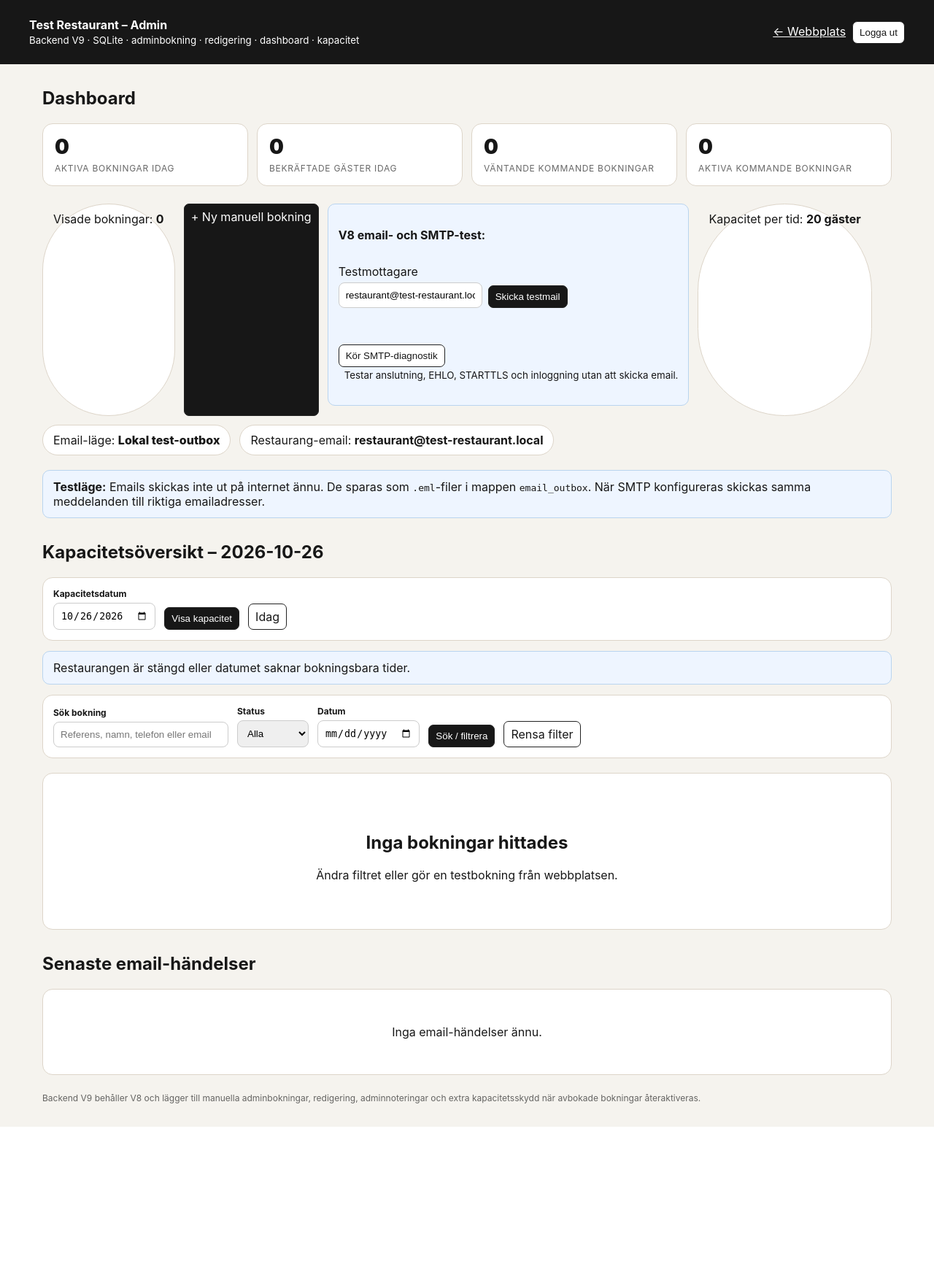
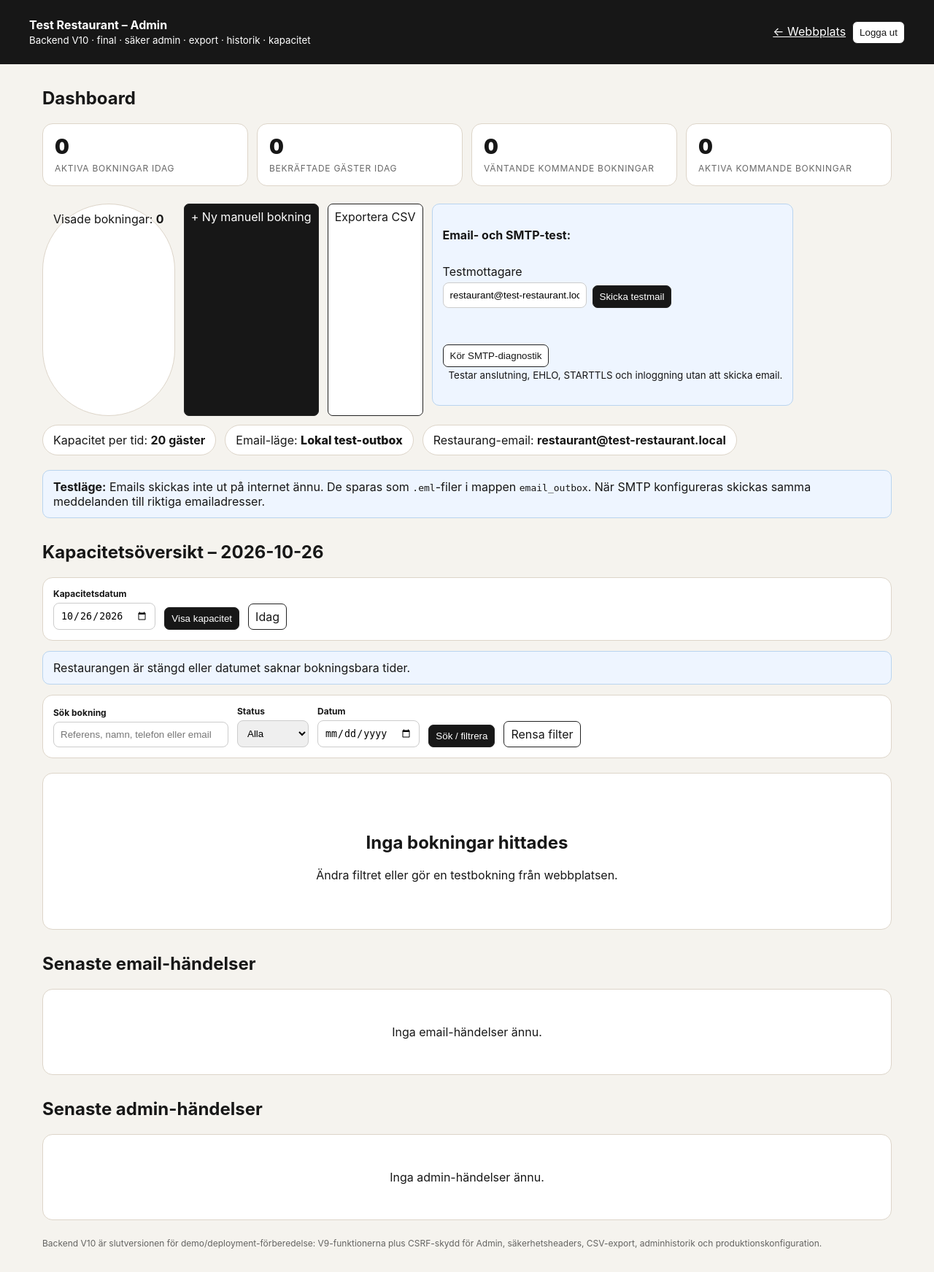
Before and after one commit to mehzan07/nordic_table, a Flask app: page /admin in a window 1280 px wide. Shown: the whole page at 73% size. Before the commit the page ends 1544 px from the top, so only its background shows below. Run offline with Flask 3, Linux system fonts and the light colour scheme; the visitor is signed in with stand-in values (Sample User, id 1); data that the repository does not hold is empty.

Commit message:
Add Backend V10 final production-ready version

```diff
--- a/app.py
+++ b/app.py
@@ -1,5 +1,7 @@
 from __future__ import annotations
 
+import csv
+import io
 import os
 import re
 import secrets
@@ -14,6 +16,7 @@ from dotenv import load_dotenv
 
 from flask import (
     Flask,
+    Response,
     flash,
     jsonify,
     redirect,
@@ -30,6 +33,13 @@ OUTBOX_DIR = BASE_DIR / "email_outbox"
 
 app = Flask(__name__)
 app.secret_key = os.getenv("SECRET_KEY", "dev-secret-change-me")
+APP_ENV = os.getenv("APP_ENV", "development").strip().lower()
+SESSION_COOKIE_SECURE = os.getenv("SESSION_COOKIE_SECURE", "true" if APP_ENV == "production" else "false").lower() in {"1", "true", "yes", "on"}
+app.config.update(
+    SESSION_COOKIE_HTTPONLY=True,
+    SESSION_COOKIE_SAMESITE="Lax",
+    SESSION_COOKIE_SECURE=SESSION_COOKIE_SECURE,
+)
 
 ADMIN_PASSWORD = os.getenv("ADMIN_PASSWORD", "demo1234")
 MAX_GUESTS_PER_SLOT = int(os.getenv("MAX_GUESTS_PER_SLOT", "20"))
@@ -126,6 +136,64 @@ def init_db() -> None:
                 FOREIGN KEY(reservation_id) REFERENCES reservations(id)
             )
             """
+        )
+        conn.execute(
+            """
+            CREATE TABLE IF NOT EXISTS audit_events (
+                id INTEGER PRIMARY KEY AUTOINCREMENT,
+                created_at TEXT NOT NULL,
+                action TEXT NOT NULL,
+                reservation_id INTEGER,
+                reference TEXT NOT NULL DEFAULT '',
+                detail TEXT NOT NULL DEFAULT '',
+                FOREIGN KEY(reservation_id) REFERENCES reservations(id)
+            )
+            """
+        )
+
+
+
+def csrf_token() -> str:
+    token = session.get("_csrf_token")
+    if not token:
+        token = secrets.token_urlsafe(32)
+        session["_csrf_token"] = token
+    return token
+
+
+@app.context_processor
+def inject_csrf_token():
+    return {"csrf_token": csrf_token}
+
+
+@app.before_request
+def protect_admin_post_requests():
+    if request.method == "POST" and request.path.startswith("/admin"):
+        expected = session.get("_csrf_token", "")
+        provided = request.form.get("_csrf_token", "")
+        if not expected or not provided or not secrets.compare_digest(str(expected), str(provided)):
+            return "Ogiltig eller saknad säkerhetstoken. Ladda om sidan och försök igen.", 400
+
+
+@app.after_request
+def add_security_headers(response):
+    response.headers.setdefault("X-Content-Type-Options", "nosniff")
+    response.headers.setdefault("X-Frame-Options", "DENY")
+    response.headers.setdefault("Referrer-Policy", "strict-origin-when-cross-origin")
+    response.headers.setdefault("Permissions-Policy", "camera=(), microphone=(), geolocation=()")
+    if APP_ENV == "production":
+        response.headers.setdefault("Strict-Transport-Security", "max-age=31536000; includeSubDomains")
+    return response
+
+
+def log_audit(action: str, reservation_id: int | None = None, reference: str = "", detail: str = "") -> None:
+    with get_db() as conn:
+        conn.execute(
+            """
+            INSERT INTO audit_events (created_at, action, reservation_id, reference, detail)
+            VALUES (?, ?, ?, ?, ?)
+            """,
+            (datetime.now().isoformat(timespec="seconds"), action, reservation_id, reference, detail[:1000]),
         )
 
 
@@ -862,7 +930,7 @@ def availability():
 def admin_login():
     if request.method == "POST":
         password = request.form.get("password", "")
-        if password == ADMIN_PASSWORD:
+        if secrets.compare_digest(password, ADMIN_PASSWORD):
             session["admin_logged_in"] = True
             return redirect(url_for("admin"))
         flash("Fel lösenord.", "error")
@@ -932,6 +1000,13 @@ def admin():
             LIMIT 20
             """
         ).fetchall()
+        audit_rows = conn.execute(
+            """
+            SELECT * FROM audit_events
+            ORDER BY created_at DESC, id DESC
+            LIMIT 20
+            """
+        ).fetchall()
 
     overview_date = overview_date_filter or date.today().isoformat()
     overview = capacity_overview(overview_date)
@@ -942,6 +1017,7 @@ def admin():
         "admin.html",
         reservations=rows,
         email_events=email_rows,
+        audit_events=audit_rows,
         email_mode=email_mode(),
         restaurant_email=RESTAURANT_EMAIL,
         max_guests_per_slot=MAX_GUESTS_PER_SLOT,
@@ -957,6 +1033,46 @@ def admin():
         capacity_overview=overview,
         overview_booked=overview_booked,
         overview_remaining=overview_remaining,
+    )
+
+
+@app.get("/admin/export.csv")
+@admin_required
+def admin_export_csv():
+    status_filter = request.args.get("status", "").strip().lower()
+    date_filter = request.args.get("reservation_date", request.args.get("date", "")).strip()
+    search_filter = request.args.get("q", "").strip()
+
+    query = "SELECT * FROM reservations WHERE 1=1"
+    params: list[str] = []
+    if status_filter in {"pending", "confirmed", "cancelled"}:
+        query += " AND status = ?"
+        params.append(status_filter)
+    if date_filter:
+        query += " AND reservation_date = ?"
+        params.append(date_filter)
+    if search_filter:
+        like = f"%{search_filter}%"
+        query += " AND (reference LIKE ? OR name LIKE ? OR phone LIKE ? OR email LIKE ?)"
+        params.extend([like, like, like, like])
+    query += " ORDER BY reservation_date ASC, reservation_time ASC, created_at DESC"
+
+    with get_db() as conn:
+        rows = conn.execute(query, params).fetchall()
+
+    output = io.StringIO()
+    output.write("\ufeff")  # Excel-friendly UTF-8 BOM
+    writer = csv.writer(output)
+    writer.writerow(["reference", "date", "time", "guests", "name", "phone", "email", "status", "language", "special_requests", "admin_note", "created_at"])
+    for r in rows:
+        writer.writerow([r["reference"], r["reservation_date"], r["reservation_time"], r["guests"], r["name"], r["phone"], r["email"], r["status"], r["language"], r["special_requests"], r["admin_note"], r["created_at"]])
+
+    filename = f"reservations-{date.today().isoformat()}.csv"
+    log_audit("csv_export", detail=f"Exporterade {len(rows)} bokningar till CSV")
+    return Response(
+        output.getvalue(),
+        mimetype="text/csv; charset=utf-8",
+        headers={"Content-Disposition": f'attachment; filename="{filename}"'},
     )
 
 
@@ -992,6 +1108,7 @@ def admin_new_reservation():
                 )
                 reservation_id = cursor.lastrowid
                 reservation = conn.execute("SELECT * FROM reservations WHERE id = ?", (reservation_id,)).fetchone()
+            log_audit("reservation_created", reservation_id, reference, f"Manuell adminbokning skapad: {cleaned['guests']} gäster {cleaned['reservation_date']} {cleaned['reservation_time']} status={cleaned['status']}")
             if request.form.get("send_email") == "1":
                 subject, body = customer_received_email(reservation)
                 ok, message = send_email(reservation["email"], subject, body, reservation_id, "admin_created")
@@ -1032,6 +1149,7 @@ def admin_edit_reservation(reservation_id: int):
                      cleaned["language"], cleaned["status"], cleaned["admin_note"], reservation_id),
                 )
                 updated = conn.execute("SELECT * FROM reservations WHERE id = ?", (reservation_id,)).fetchone()
+            log_audit("reservation_edited", reservation_id, updated["reference"], f"Admin redigerade bokningen: {updated['guests']} gäster {updated['reservation_date']} {updated['reservation_time']} status={updated['status']}")
             if request.form.get("send_email") == "1":
                 subject, body = customer_status_email(updated, updated["status"])
                 ok, message = send_email(updated["email"], subject, body, reservation_id, "admin_edited")
@@ -1086,6 +1204,7 @@ def update_status(reservation_id: int):
             "SELECT * FROM reservations WHERE id = ?", (reservation_id,)
         ).fetchone()
 
+    log_audit("status_changed", reservation_id, reservation["reference"], f"Status ändrad från {old_status} till {status}")
     subject, body = customer_status_email(reservation, status)
     email_ok, email_message = send_email(
         recipient=reservation["email"],
@@ -1129,9 +1248,9 @@ def admin_email_test():
 
     ok, message = send_email(
         recipient=recipient,
-        subject="Test Restaurant – Backend V9 testmail",
+        subject="Test Restaurant – Backend V10 testmail",
         body=(
-            "Detta är ett testmail från Test Restaurant Backend V9.\n\n"
+            "Detta är ett testmail från Test Restaurant Backend V10.\n\n"
             f"Email-läge: {email_mode()}\n"
             f"Skickat: {datetime.now().isoformat(timespec='seconds')}\n"
         ),
@@ -1149,14 +1268,16 @@ def health():
         {
             "ok": True,
             "database": DB_PATH.name,
-            "backend_version": "V9",
+            "backend_version": "V10",
             "max_guests_per_slot": MAX_GUESTS_PER_SLOT,
             "email_mode": email_mode(),
             "restaurant_email": RESTAURANT_EMAIL,
+            "app_env": APP_ENV,
+            "session_cookie_secure": SESSION_COOKIE_SECURE,
         }
     )
 
 
 if __name__ == "__main__":
     init_db()
-    app.run(host="127.0.0.1", port=5000, debug=True)
+    app.run(host="127.0.0.1", port=5000, debug=os.getenv("FLASK_DEBUG", "false").lower() in {"1", "true", "yes", "on"})
--- a/requirements.txt
+++ b/requirements.txt
@@ -1,2 +1,3 @@
 Flask>=3.0,<4
 python-dotenv>=1.0,<2
+gunicorn>=23.0,<24
--- a/templates/admin.html
+++ b/templates/admin.html
@@ -32,8 +32,8 @@
 <body>
 <header>
   <div class="wrap">
-    <div><strong>Test Restaurant – Admin</strong><br><small>Backend V9 · SQLite · adminbokning · redigering · dashboard · kapacitet</small></div>
-    <div><a href="/">← Webbplats</a>&nbsp;&nbsp;<form method="post" action="/admin/logout"><button type="submit">Logga ut</button></form></div>
+    <div><strong>Test Restaurant – Admin</strong><br><small>Backend V10 · final · säker admin · export · historik · kapacitet</small></div>
+    <div><a href="/">← Webbplats</a>&nbsp;&nbsp;<form method="post" action="/admin/logout"><input type="hidden" name="_csrf_token" value="{{ csrf_token() }}"><button type="submit">Logga ut</button></form></div>
   </div>
 </header>
 <main>
@@ -53,16 +53,17 @@
   <div class="summary">
     <div class="pill">Visade bokningar: <strong>{{ reservations|length }}</strong></div>
     <a class="btn primary" href="/admin/reservations/new">+ Ny manuell bokning</a>
+    <a class="btn" href="{{ url_for('admin_export_csv', q=search_filter, status=status_filter, reservation_date=date_filter) }}">Exportera CSV</a>
   <div class="flash info">
-    <strong>V8 email- och SMTP-test:</strong>
-    <form method="post" action="/admin/email-test" style="display:flex;gap:8px;flex-wrap:wrap;align-items:end;margin-top:10px">
+    <strong>Email- och SMTP-test:</strong>
+    <form method="post" action="/admin/email-test" style="display:flex;gap:8px;flex-wrap:wrap;align-items:end;margin-top:10px"><input type="hidden" name="_csrf_token" value="{{ csrf_token() }}">
       <label style="display:flex;flex-direction:column;gap:5px">
         Testmottagare
         <input type="email" name="recipient" value="{{ restaurant_email }}" required>
       </label>
       <button class="btn primary" type="submit">Skicka testmail</button>
     </form>
-    <form method="post" action="/admin/smtp-diagnostic" style="margin-top:10px">
+    <form method="post" action="/admin/smtp-diagnostic" style="margin-top:10px"><input type="hidden" name="_csrf_token" value="{{ csrf_token() }}">
       <button class="btn" type="submit">Kör SMTP-diagnostik</button>
       <small style="margin-left:8px">Testar anslutning, EHLO, STARTTLS och inloggning utan att skicka email.</small>
     </form>
@@ -125,7 +126,7 @@
       <td class="ref">{{ r.reference }}</td><td>{{ r.reservation_date }}</td><td>{{ r.reservation_time }}</td><td>{{ r.guests }}</td><td>{{ r.name }}</td><td>{{ r.phone }}<br>{{ r.email }}</td>
       <td class="dish">{% if r.selected_dish_name_sv %}{{ r.selected_dish_name_sv }}{% if r.selected_dish_price %} – {{ r.selected_dish_price }}{% endif %}{% else %}—{% endif %}</td>
       <td>{{ r.special_requests or '—' }}</td><td>{{ r.admin_note or '—' }}</td><td class="status"><span class="status-badge status-{{ r.status }}">{% if r.status == 'pending' %}Väntar{% elif r.status == 'confirmed' %}Bekräftad{% else %}Avbokad{% endif %}</span></td>
-      <td><div style="display:flex;gap:6px;flex-wrap:wrap"><a class="btn" href="/admin/reservations/{{ r.id }}/edit">Visa / redigera</a><form class="actions" method="post" action="/admin/reservations/{{ r.id }}/status">
+      <td><div style="display:flex;gap:6px;flex-wrap:wrap"><a class="btn" href="/admin/reservations/{{ r.id }}/edit">Visa / redigera</a><form class="actions" method="post" action="/admin/reservations/{{ r.id }}/status"><input type="hidden" name="_csrf_token" value="{{ csrf_token() }}">
         <button class="confirm" name="status" value="confirmed" {% if r.status=='confirmed' %}disabled title="Redan bekräftad"{% endif %}>Bekräfta</button>
         <button name="status" value="pending" {% if r.status=='pending' %}disabled title="Redan väntande"{% endif %}>Väntar</button>
         <button name="status" value="cancelled" {% if r.status=='cancelled' %}disabled title="Redan avbokad"{% endif %}>Avboka</button>
@@ -142,7 +143,15 @@
     </tbody></table>{% else %}<div class="empty">Inga email-händelser ännu.</div>{% endif %}
   </div>
 
-  <p class="note">Backend V9 behåller V8 och lägger till manuella adminbokningar, redigering, adminnoteringar och extra kapacitetsskydd när avbokade bokningar återaktiveras.</p>
+
+  <h2>Senaste admin-händelser</h2>
+  <div class="table-wrap small-table">
+    {% if audit_events %}<table><thead><tr><th>Tid</th><th>Åtgärd</th><th>Referens</th><th>Detalj</th></tr></thead><tbody>
+    {% for e in audit_events %}<tr><td>{{ e.created_at }}</td><td>{{ e.action }}</td><td>{{ e.reference or '—' }}</td><td>{{ e.detail or '—' }}</td></tr>{% endfor %}
+    </tbody></table>{% else %}<div class="empty">Inga admin-händelser ännu.</div>{% endif %}
+  </div>
+
+  <p class="note">Backend V10 är slutversionen för demo/deployment-förberedelse: V9-funktionerna plus CSRF-skydd för Admin, säkerhetsheaders, CSV-export, adminhistorik och produktionskonfiguration.</p>
 </main>
 </body>
 </html>
--- a/templates/admin_login.html
+++ b/templates/admin_login.html
@@ -21,12 +21,12 @@
     {% with messages = get_flashed_messages(with_categories=true) %}
       {% for category, message in messages %}<div class="{{ category }}">{{ message }}</div>{% endfor %}
     {% endwith %}
-    <form method="post">
+    <form method="post"><input type="hidden" name="_csrf_token" value="{{ csrf_token() }}">
       <label for="password">Admin-lösenord</label>
       <input id="password" name="password" type="password" autocomplete="current-password" required autofocus>
       <button type="submit">Logga in</button>
     </form>
-    <p class="hint">Lokal demo: standardlösenord <strong>demo1234</strong>. Ändra ADMIN_PASSWORD före publicering.</p>
+    <p class="hint">Lokal demo kan använda demo-lösenord. Sätt ett starkt ADMIN_PASSWORD och SECRET_KEY i .env före publicering.</p>
     <p><a href="/">← Till restaurangens webbplats</a></p>
   </main>
 </body>
--- a/templates/admin_reservation_form.html
+++ b/templates/admin_reservation_form.html
@@ -9,13 +9,13 @@
   </style>
 </head>
 <body>
-<header><div class="wrap"><div><strong>Test Restaurant – Admin</strong><br><small>Backend V9</small></div><a href="/admin">← Till Admin</a></div></header>
+<header><div class="wrap"><div><strong>Test Restaurant – Admin</strong><br><small>Backend V10</small></div><a href="/admin">← Till Admin</a></div></header>
 <main>
   {% with messages = get_flashed_messages(with_categories=true) %}{% for category, message in messages %}<div class="flash {{ category }}">{{ message }}</div>{% endfor %}{% endwith %}
   <div class="card">
     <h1>{{ 'Ny manuell bokning' if mode == 'new' else 'Redigera bokning ' ~ reservation.reference }}</h1>
     <p>{{ 'Skapa en bokning som restaurangpersonalen lägger in manuellt.' if mode == 'new' else 'Ändra kunduppgifter, datum, tid, gäster, status och interna anteckningar.' }}</p>
-    <form method="post">
+    <form method="post"><input type="hidden" name="_csrf_token" value="{{ csrf_token() }}">
       <div class="grid">
         <label>Namn<input name="name" value="{{ reservation.name or '' }}" required></label>
         <label>Telefon<input name="phone" value="{{ reservation.phone or '' }}" required></label>
--- /dev/null
+++ b/wsgi.py
@@ -0,0 +1,6 @@
+from app import app, init_db
+
+init_db()
+
+if __name__ == "__main__":
+    app.run()
```
Also changed, not shown: README.md, 1 other file.
